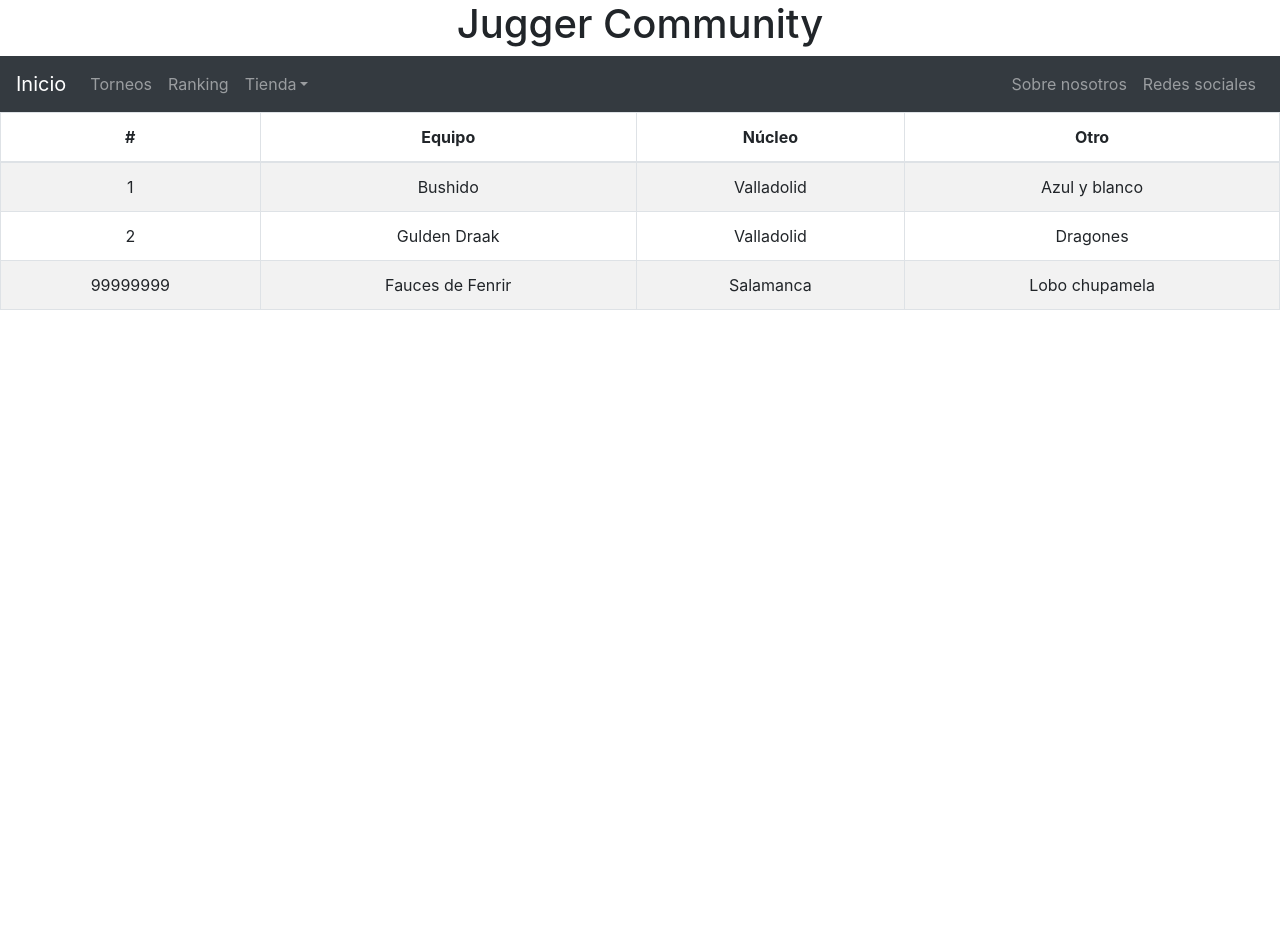
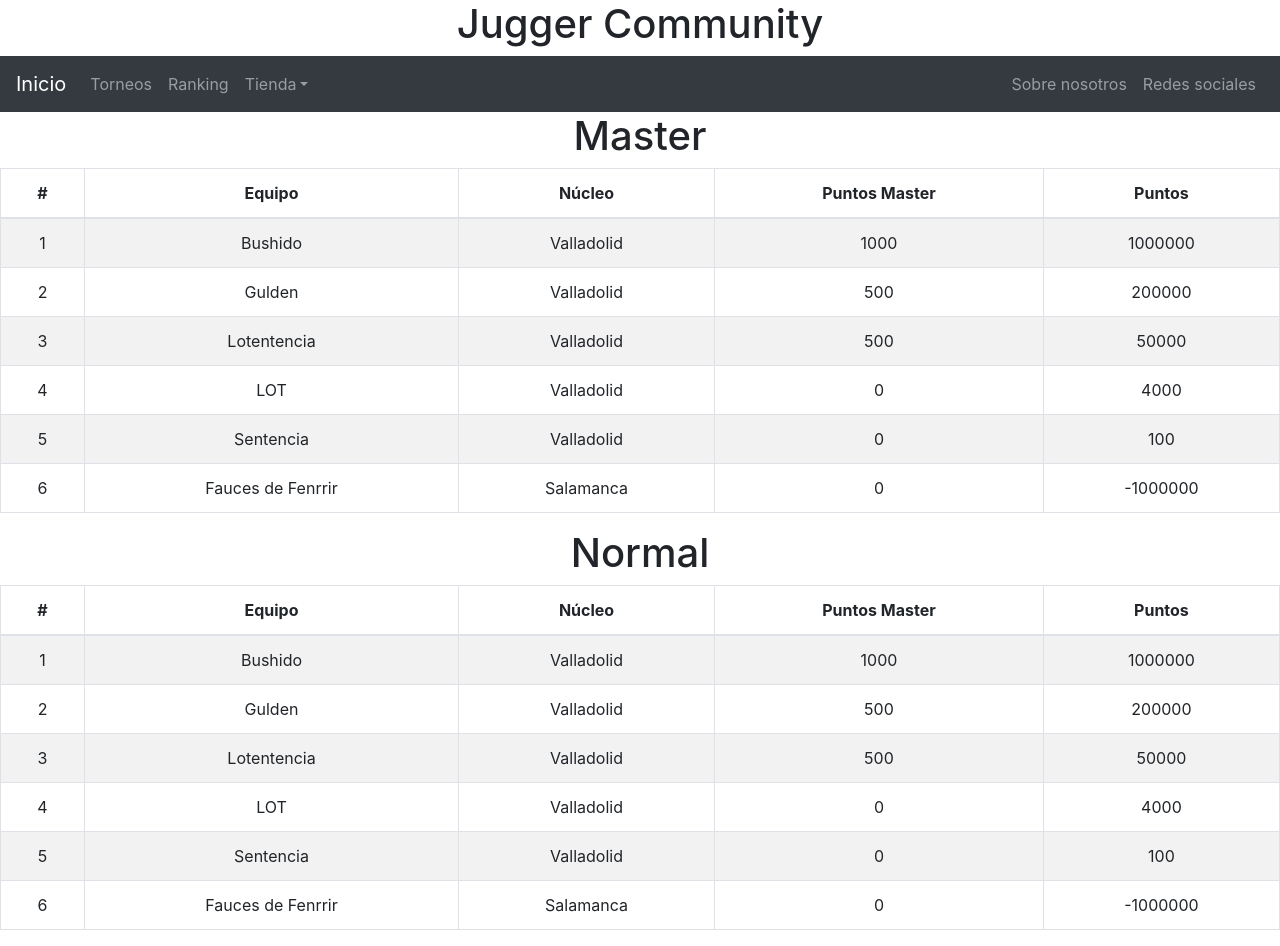
Before and after one commit to HylianPablo/JuggerWebsite, a React (Create React App) app: page /ranking in a window 1280 px wide. Before the commit the page ends 800 px from the top, so only its background shows below. Built offline with nearby package versions, Linux system fonts and the light colour scheme.

Commit message:
Implementado al version inicial del ranking con el ranking normal y el de master

```diff
--- a/package.json
+++ b/package.json
@@ -7,6 +7,7 @@
     "@testing-library/react": "^11.2.5",
     "@testing-library/user-event": "^12.8.3",
     "bootstrap": "^4.6.0",
+    "csv-parse": "^4.15.4",
     "react": "^17.0.2",
     "react-bootstrap": "^1.5.2",
     "react-dom": "^17.0.2",
--- /dev/null
+++ b/src/MasterRanking.js
@@ -0,0 +1,43 @@
+import Table from "react-bootstrap/Table";
+import { useState} from 'react';
+
+const MasterRanking = () => {
+    const M=30;
+
+    const [masterRanking, setMasterRanking] = useState ([
+      { post: 1, tName: 'Bushido', core: 'Valladolid', mPoints: 1000, points: 1000000 },
+      { post: 2, tName: 'Gulden', core: 'Valladolid', mPoints: 500, points: 200000 },
+      { post: 3, tName: 'Lotentencia', core: 'Valladolid', mPoints: 500, points: 50000 },
+      { post: 4, tName: 'LOT', core: 'Valladolid', mPoints: 0, points: 4000 },
+      { post: 5, tName: 'Sentencia', core: 'Valladolid', mPoints: 0, points: 100 },
+      { post: 6, tName: 'Fauces de Fenrrir', core: 'Salamanca', mPoints: 0, points: -1000000 }
+    ]);
+
+
+      return(
+        <Table striped bordered hover>
+        <thead>
+          <tr>
+            <th>#</th>
+            <th>Equipo</th>
+            <th>Núcleo</th>
+            <th>Puntos Master</th>
+            <th>Puntos</th>
+          </tr>
+        </thead>
+        <tbody>
+          {masterRanking.map((rank) => (
+            <tr key={rank.post}>
+              <td>{rank.post}</td>
+              <td>{rank.tName}</td>
+              <td>{rank.core}</td>
+              <td>{rank.mPoints}</td>
+              <td>{rank.points}</td>
+            </tr>
+          ))}
+        </tbody>
+      </Table>
+      );
+  }
+
+  export default MasterRanking;
--- /dev/null
+++ b/src/NormalRanking.js
@@ -0,0 +1,43 @@
+import Table from "react-bootstrap/Table";
+import { useState} from 'react';
+
+const NormalRanking = () => {
+    const M=30;
+
+    const [normalRanking, setNormalRanking] = useState ([
+      { post: 1, tName: 'Bushido', core: 'Valladolid', mPoints: 1000, points: 1000000 },
+      { post: 2, tName: 'Gulden', core: 'Valladolid', mPoints: 500, points: 200000 },
+      { post: 3, tName: 'Lotentencia', core: 'Valladolid', mPoints: 500, points: 50000 },
+      { post: 4, tName: 'LOT', core: 'Valladolid', mPoints: 0, points: 4000 },
+      { post: 5, tName: 'Sentencia', core: 'Valladolid', mPoints: 0, points: 100 },
+      { post: 6, tName: 'Fauces de Fenrrir', core: 'Salamanca', mPoints: 0, points: -1000000 }
+    ]);
+
+
+      return(
+        <Table striped bordered hover>
+        <thead>
+          <tr>
+            <th>#</th>
+            <th>Equipo</th>
+            <th>Núcleo</th>
+            <th>Puntos Master</th>
+            <th>Puntos</th>
+          </tr>
+        </thead>
+        <tbody>
+          {normalRanking.map((rank) => (
+            <tr key={rank.post}>
+              <td>{rank.post}</td>
+              <td>{rank.tName}</td>
+              <td>{rank.core}</td>
+              <td>{rank.mPoints}</td>
+              <td>{rank.points}</td>
+            </tr>
+          ))}
+        </tbody>
+      </Table>
+      );
+  }
+
+  export default NormalRanking;
--- a/src/Ranking.js
+++ b/src/Ranking.js
@@ -1,37 +1,16 @@
-import Table from "react-bootstrap/Table";
+import MasterRanking from "./MasterRanking";
+import NormalRanking from "./NormalRanking";
 
 const Ranking = () => {
+
     return(
-        <Table striped bordered hover>
-  <thead>
-    <tr>
-      <th>#</th>
-      <th>Equipo</th>
-      <th>Núcleo</th>
-      <th>Otro</th>
-    </tr>
-  </thead>
-  <tbody>
-    <tr>
-      <td>1</td>
-      <td>Bushido</td>
-      <td>Valladolid</td>
-      <td>Azul y blanco</td>
-    </tr>
-    <tr>
-      <td>2</td>
-      <td>Gulden Draak</td>
-      <td>Valladolid</td>
-      <td>Dragones</td>
-    </tr>
-    <tr>
-      <td>99999999</td>
-      <td>Fauces de Fenrir</td>
-      <td>Salamanca</td>
-      <td>Lobo chupamela</td>
-    </tr>
-  </tbody>
-</Table>
+      <div>
+        <h1>Master</h1>
+        <MasterRanking></MasterRanking>
+        <h1>Normal</h1>
+        <NormalRanking></NormalRanking>
+      </div>
+
     );
 }
 
```
Also changed, not shown: 1 other file (tests, documents, lock files or other folders).
